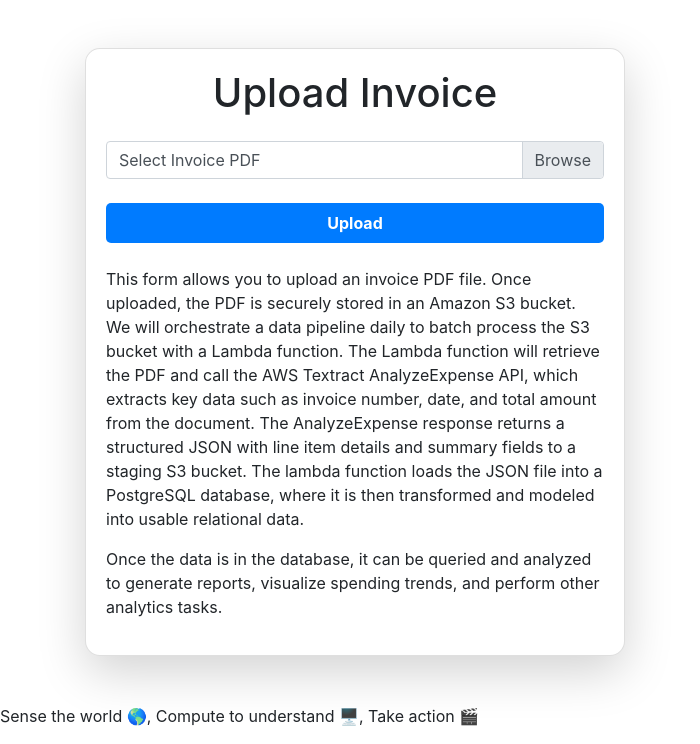
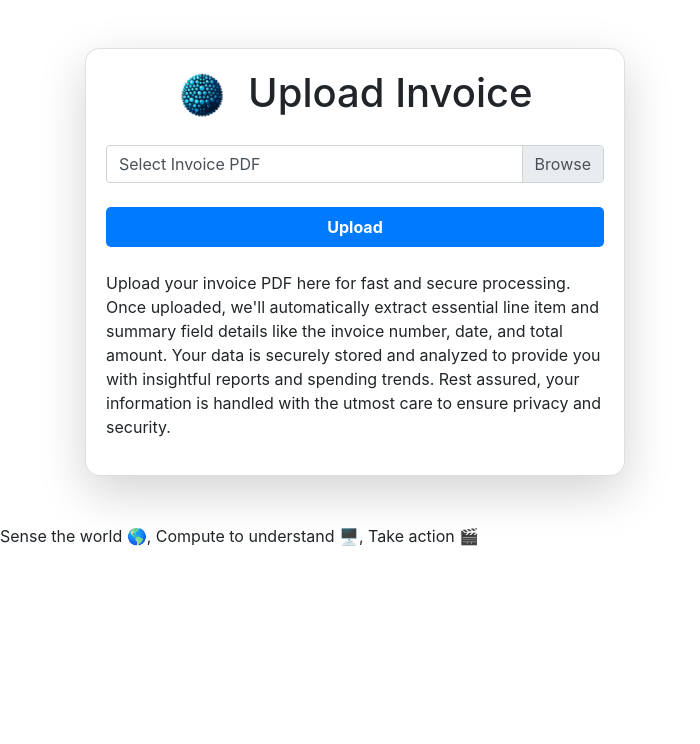
Before and after one commit to ClaytonAllenThompsonII/WebApp, a Django app: page /upload/ in a window 1280 px wide. Shown: the part 61-805 px from the top of the page, without its empty margins (0-700 px from the left). After the commit the page ends 607 px from the top, so only its background shows below. Run offline with Django 4.2, Linux system fonts and the light colour scheme; the visitor is signed in with stand-in values (Sample User, id 1); some libraries are stand-ins or nearby versions.

Commit message:
🔧🎨 Add logo to Invoice upload form title in invoice in WebApp
- Add logo to PDF upload form title.
- Update verbiage under PDF upload form.

```diff
--- a/invoice/templates/invoice/upload_invoice.html
+++ b/invoice/templates/invoice/upload_invoice.html
@@ -96,7 +96,9 @@
                         {% endfor %}
                     </div>
                     {% endif %}
-                    <h1 class="card-title text-center mb-4">Upload Invoice</h1>
+                    <h1 class="card-title text-center mb-4">
+                        <img src="{% static 'users/Cost Curve Logo.png' %}" alt="Logo" style="height: 50px; margin-right: 10px;">
+                        Upload Invoice</h1>
                     <form method="post" enctype="multipart/form-data">
                         {% csrf_token %}
                         <div class="input-group mb-3">
@@ -108,8 +110,7 @@
                         <button type="submit" class="btn btn-upload btn-block mt-4">Upload</button>
                     </form>
                     <div class="mt-4">
-                        <p>This form allows you to upload an invoice PDF file. Once uploaded, the PDF is securely stored in an Amazon S3 bucket. We will orchestrate a data pipeline daily to batch process the S3 bucket with a Lambda function. The Lambda function will retrieve the PDF and call the AWS Textract AnalyzeExpense API, which extracts key data such as invoice number, date, and total amount from the document. The AnalyzeExpense response returns a structured JSON with line item details and summary fields to a staging S3 bucket. The lambda function loads the JSON file into a PostgreSQL database, where it is then transformed and modeled into usable relational data.</p>
-                        <p>Once the data is in the database, it can be queried and analyzed to generate reports, visualize spending trends, and perform other analytics tasks.</p>
+                        <p>Upload your invoice PDF here for fast and secure processing. Once uploaded, we'll automatically extract essential line item and summary field details like the invoice number, date, and total amount. Your data is securely stored and analyzed to provide you with insightful reports and spending trends. Rest assured, your information is handled with the utmost care to ensure privacy and security.</p>
 
                     </div>
                 </div>
```
